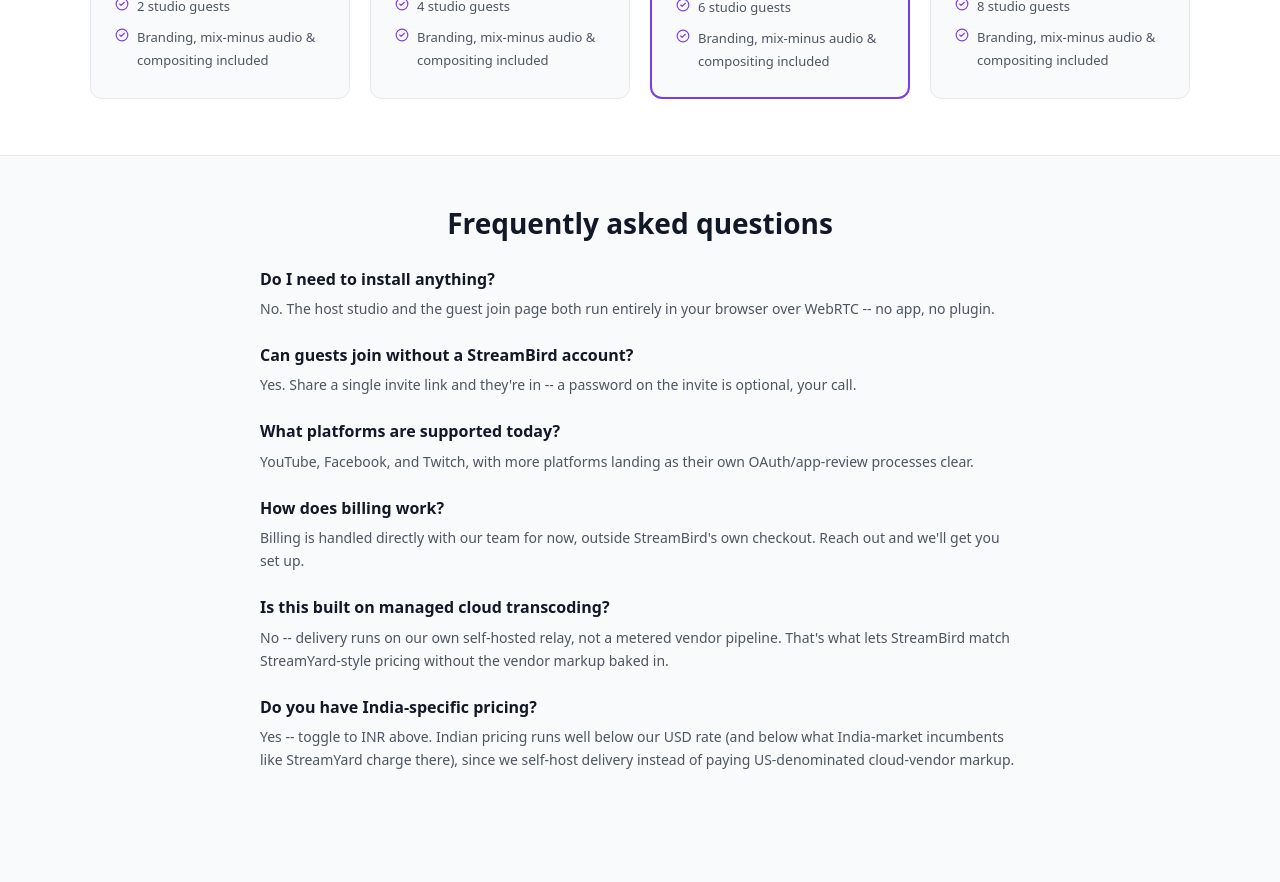
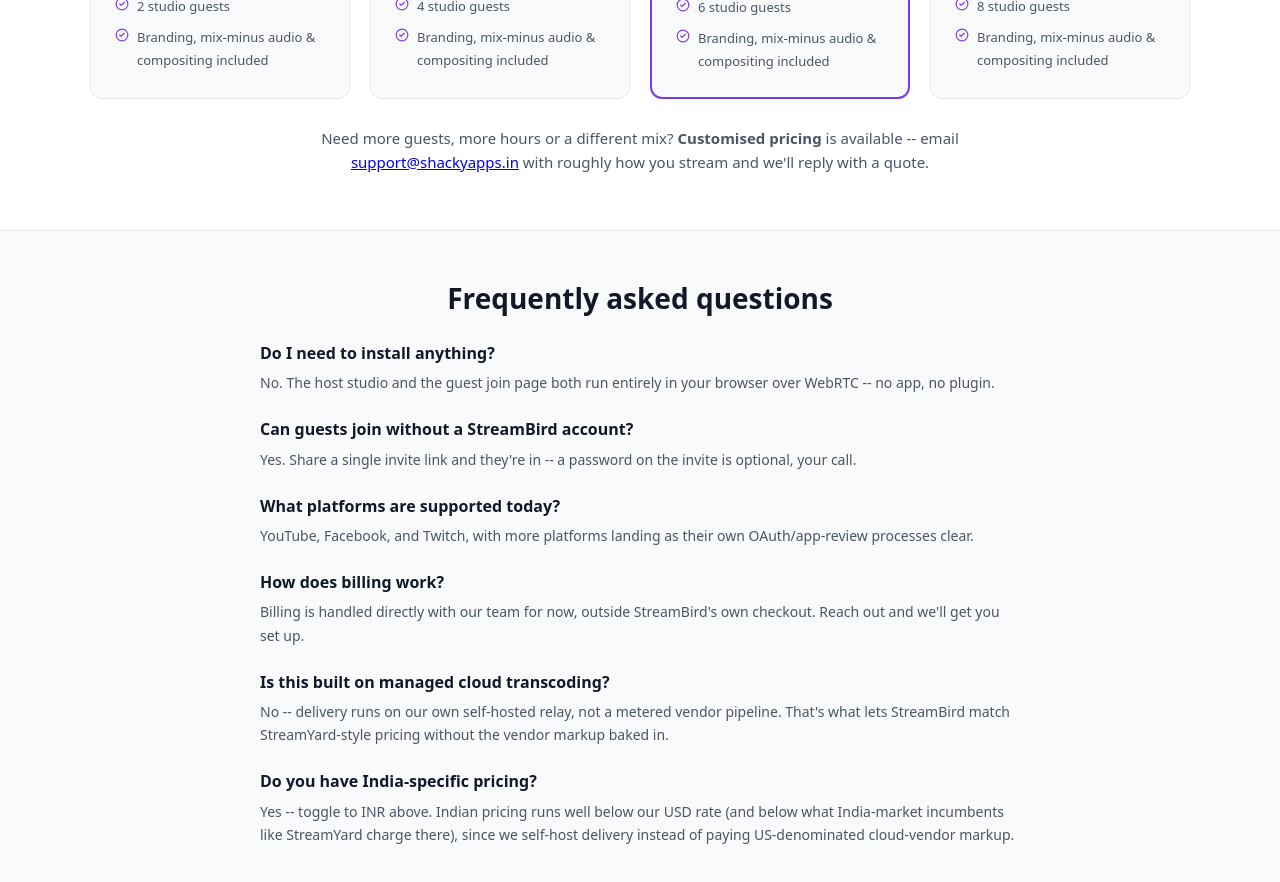
Before and after one commit to halleshubham/streambird, a React (Vite) app in the folder web-app/: page / in a window 1280 px wide. Shown: the part 2000-2882 px from the top of the page. Built offline with nearby package versions, Linux system fonts and the light colour scheme; no server answers.

Commit message:
Pricing section: customised-pricing email (prefilled quote request)
Co-Authored-By: Claude Sonnet 5.5 <noreply@anthropic.com>
Claude-Session: https://claude.ai/code/session_016QaAFmaZT5LscRvXuq44Ng

```diff
--- a/web-app/src/index.css
+++ b/web-app/src/index.css
@@ -1837,3 +1837,10 @@ a.icon-btn--danger {
   display: flex;
   margin: 4px 0;
 }
+
+.landing-custom-pricing {
+  max-width: 640px;
+  margin: 28px auto 0;
+  text-align: center;
+  font-size: 15px;
+}
--- a/web-app/src/routes/LandingPage.tsx
+++ b/web-app/src/routes/LandingPage.tsx
@@ -304,6 +304,13 @@ export function LandingPage() {
             </div>
           ))}
         </div>
+        <p className="landing-custom-pricing">
+          Need more guests, more hours or a different mix? <strong>Customised pricing</strong> is available -- email{' '}
+          <a href="mailto:support@shackyapps.in?subject=StreamBird%20customised%20pricing&body=Hi%2C%20I%27d%20like%20a%20quote%20for%20StreamBird.%0A%0AHow%20many%20hours%20a%20month%3A%20%0AGuests%20at%20once%3A%20%0ADestinations%3A%20%0AAnything%20else%3A%20">
+            support@shackyapps.in
+          </a>{' '}
+          with roughly how you stream and we'll reply with a quote.
+        </p>
       </section>
 
       <section id="faq" className="landing-section">
```
